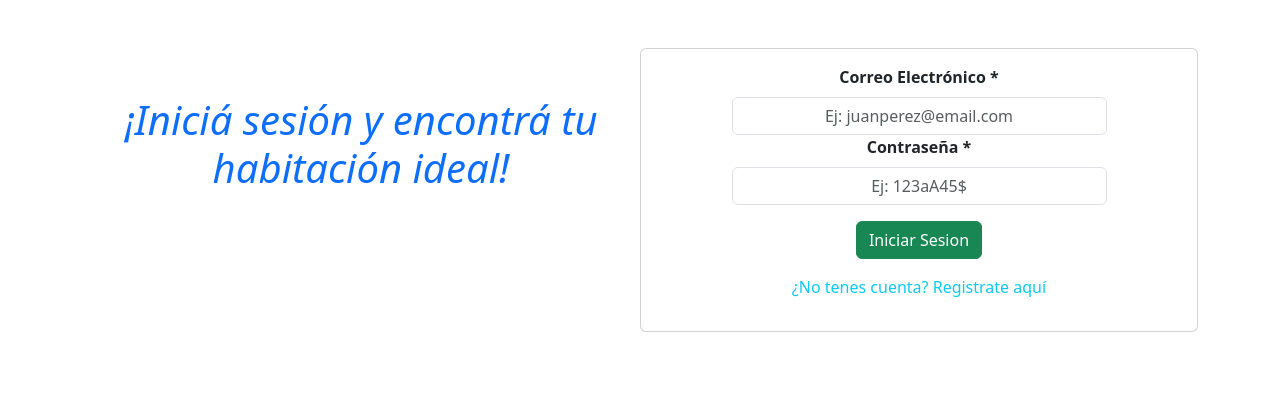
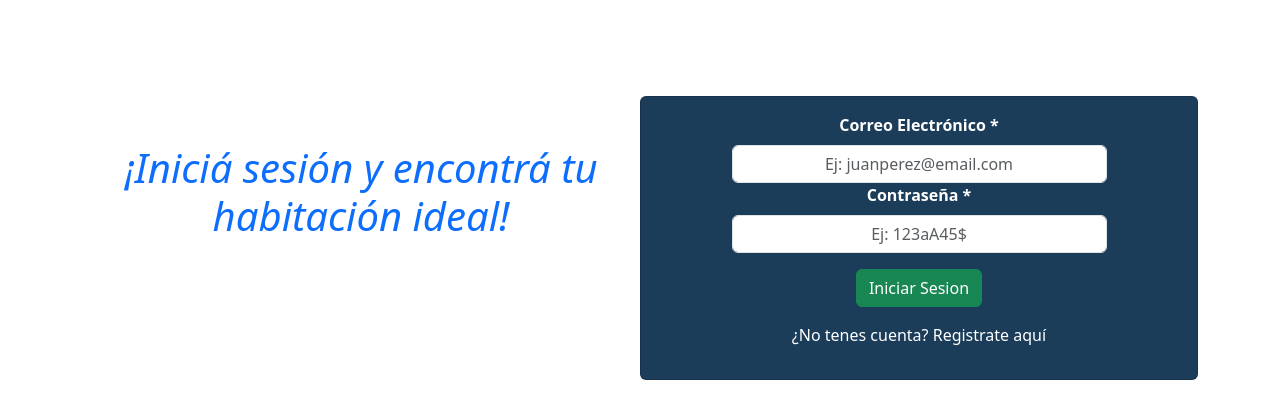
Before and after one commit to GabrielHaurane/Frontend-Proyecto-Final, a React (Vite) app: page /login in a window 1280 px wide. Shown: the top 418 px of the page. Built offline with nearby package versions, Linux system fonts and the light colour scheme; no server answers.

Commit message:
Se añadió la logica para cambiar de color el texto y el fondo del formulario dependiendo si el usuario quiere registrarse o iniciar sesion

```diff
--- a/src/App.css
+++ b/src/App.css
@@ -13,10 +13,18 @@
     cursor: pointer;
 }
 
-.texto-opcion:hover{
-    color: var(--verde-esmeralda) !important
+p.texto-opcion:hover{
+    color: aqua !important;
 }
 
 .btnLogin:hover {
-    background-color: var(--azul-marino) !important
+    background-color: var(--azul-marino)
 }
+
+.bg-registro{
+    background: var(--beige-champagne);
+}
+
+.bg-login{
+    background: var(--azul-marino);
+}
--- a/src/App.jsx
+++ b/src/App.jsx
@@ -1,4 +1,3 @@
-import './App.css'
 import Menu from './components/common/Menu.jsx'
 import Footer from './components/common/Footer.jsx'
 import { BrowserRouter, Route, Routes } from 'react-router-dom'
@@ -16,6 +15,7 @@ import RutasAdmin from './components/routes/RutasAdmin.jsx'
 import RutasProtegidas from './components/routes/RutasProtegidas.jsx'
 import { useState } from 'react'
 import "bootstrap/dist/css/bootstrap.min.css";
+import './App.css'
 
 function App() {
   const usuario = JSON.parse(sessionStorage.getItem('userKey')) || {};
--- a/src/components/pages/Login.jsx
+++ b/src/components/pages/Login.jsx
@@ -73,19 +73,21 @@ const Login = ({ setUsuarioLogueado }) => {
   };
 
   return (
-    <section className="container text-center my-5 ">
+    <section className="container text-center my-5 m-auto">
       <Container>
         <Row className="justify-content-center">
           <div className="col-lg-6 d-flex my-lg-5">
-            <h1 className="fst-italic text-primary">
+            <h1 className="fst-italic text-primary my-lg-5">
               {registrarse
                 ? "¡Creá tu cuenta y comenzá a navegar!"
                 : `¡Iniciá sesión y encontrá tu habitación ideal!`}
             </h1>
           </div>
-          <Card className="col-lg-6">
+          <Card className={`col-lg-6 text-center my-5 ${
+        registrarse ? "bg-registro" : "bg-login"
+      }`}>
             <Card.Body>
-              <Form onSubmit={handleSubmit(onsubmit)} className="fw-bold">
+              <Form onSubmit={handleSubmit(onsubmit)} className={`fw-bold ${registrarse? 'text-dark' : 'text-white'}`}>
                 <Form.Group controlId="formGroupEmail">
                   <Form.Label>Correo Electrónico *</Form.Label>
                   <Form.Control
@@ -168,7 +170,7 @@ const Login = ({ setUsuarioLogueado }) => {
                 </div>
               </Form>
               <div>
-                <p onClick={cambiarFormulario} className="text-info texto-opcion">
+                <p onClick={cambiarFormulario} className={`texto-opcion ${registrarse?'text-dark':'text-white'}`}>
                   {registrarse
                     ? "¿Ya tenes cuenta? Inicia sesión aquí"
                     : "¿No tenes cuenta?  Registrate aquí"}
```
